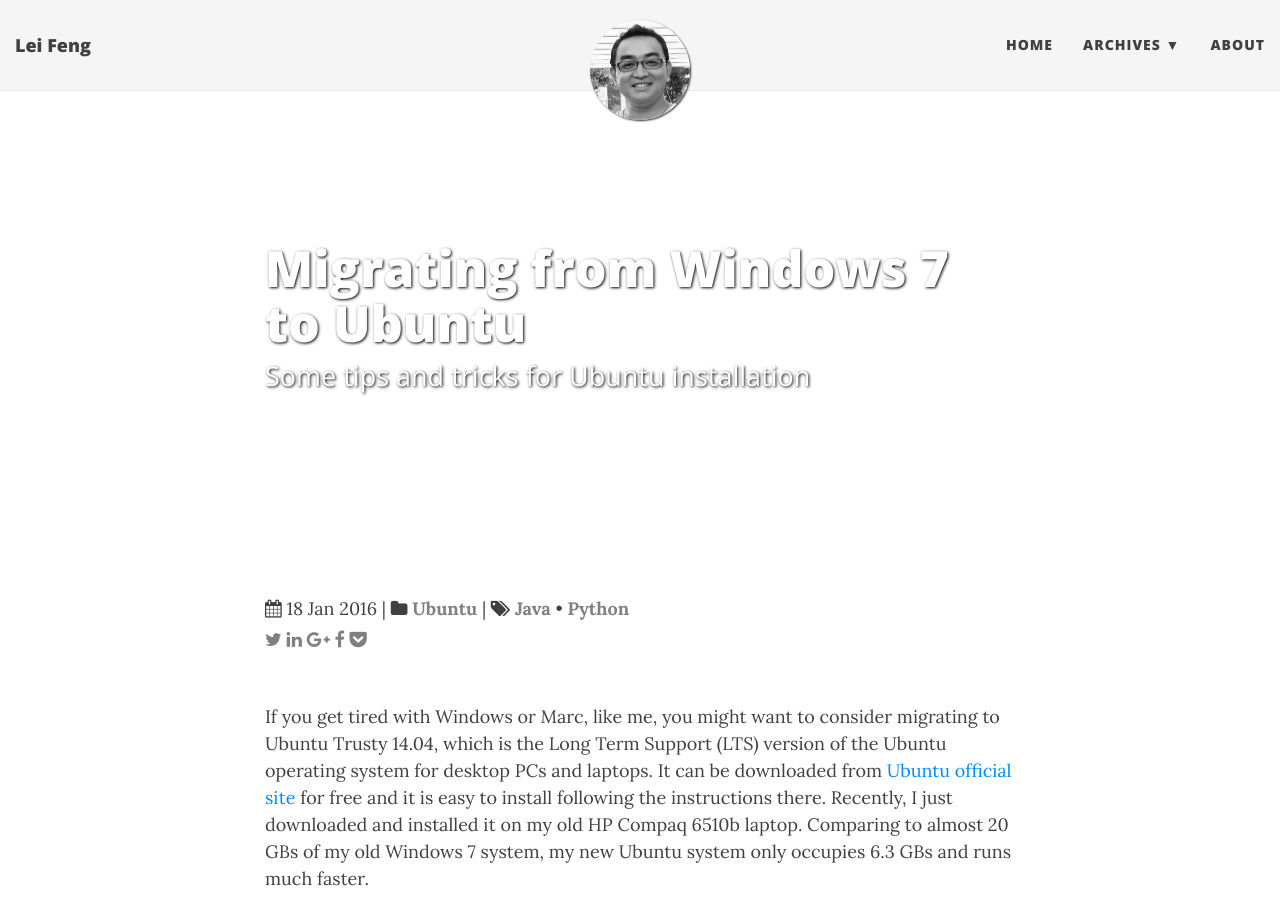
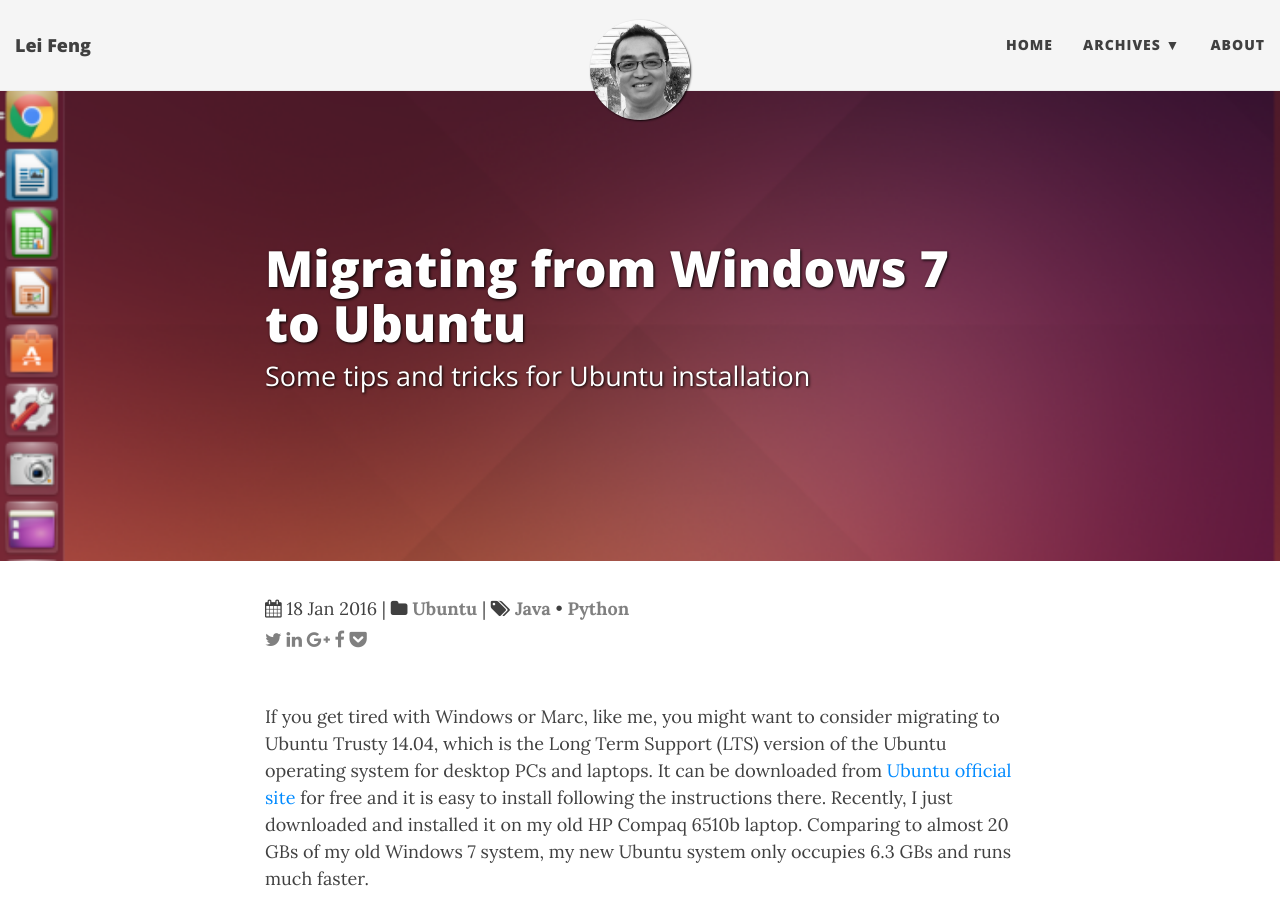
Before and after one commit to stonefl/stonefl.github.io, a Jekyll site: the page built from _posts/2016-01-18-migrating-from-windows-7-to-ubuntu.markdown, in a window 1280 px wide and 900 px high. Built offline with Jekyll 4.4.1, drawn with Linux system fonts in a browser that asks for light colours; nearby versions of some CDN libraries; comment, search, counter and statistics services are not loaded.

Commit message:
Updated 2016-01-18-migrating-from-windows-7-to-ubuntu.markdown

```diff
--- a/_posts/2016-01-18-migrating-from-windows-7-to-ubuntu.markdown
+++ b/_posts/2016-01-18-migrating-from-windows-7-to-ubuntu.markdown
@@ -12,7 +12,7 @@
   - Ubuntu
 published: true
 subtitle: Some tips and tricks for Ubuntu installation
-bigimg: /img/2016-01-18/ubuntu_desktop.png
+bigimg: /img/post/ubuntu_desktop.png
 tags:
   - Java
   - Python
@@ -142,7 +142,7 @@
 
 Then, I can open Eclipse from Unity search:
 
-![Screenshot](/img/2016-01-18/screenshot.png)
+![Screenshot](/img/post/screenshot.png)
 
 
 ## Install Python 3.5 and Packages
```
